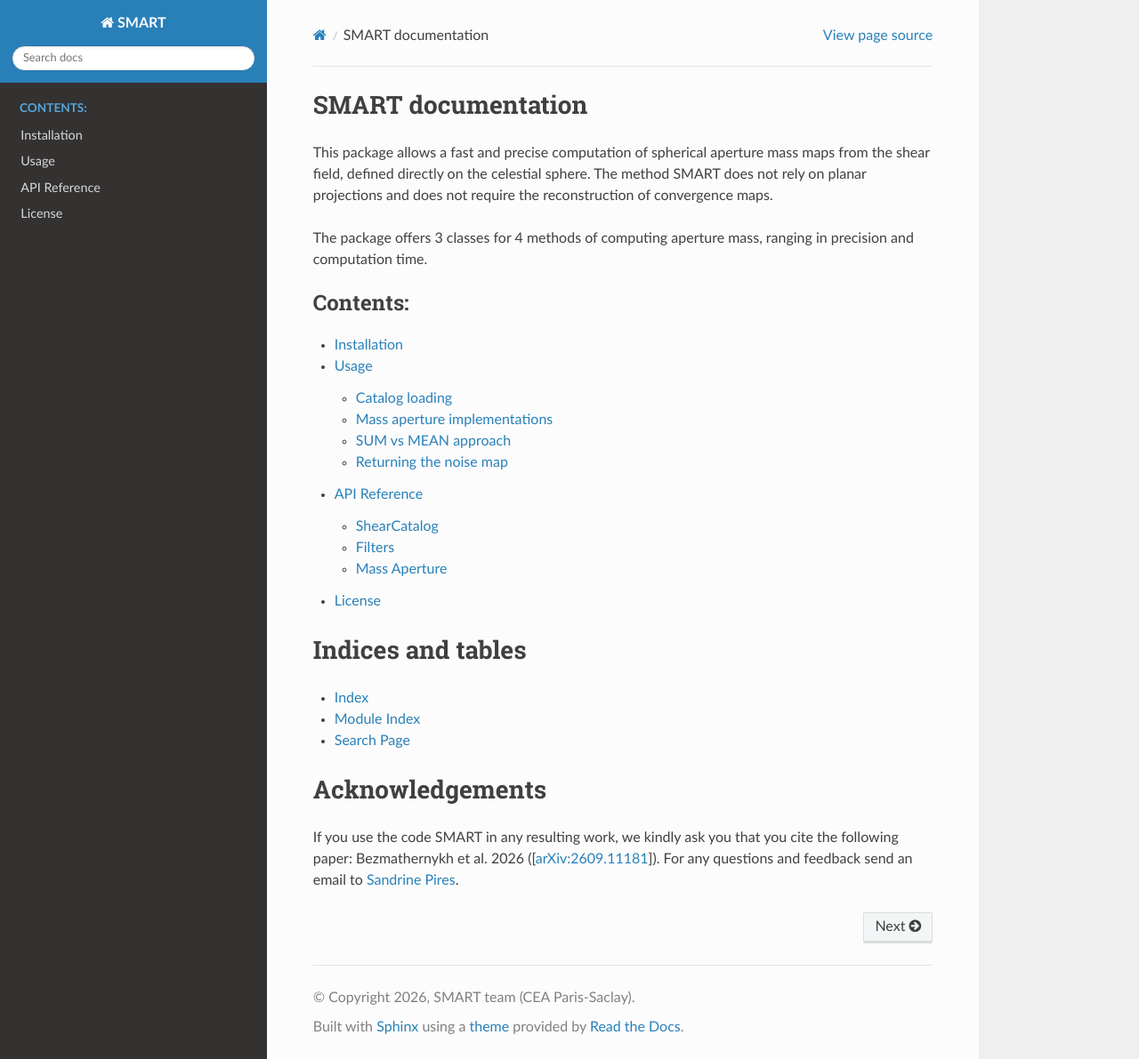
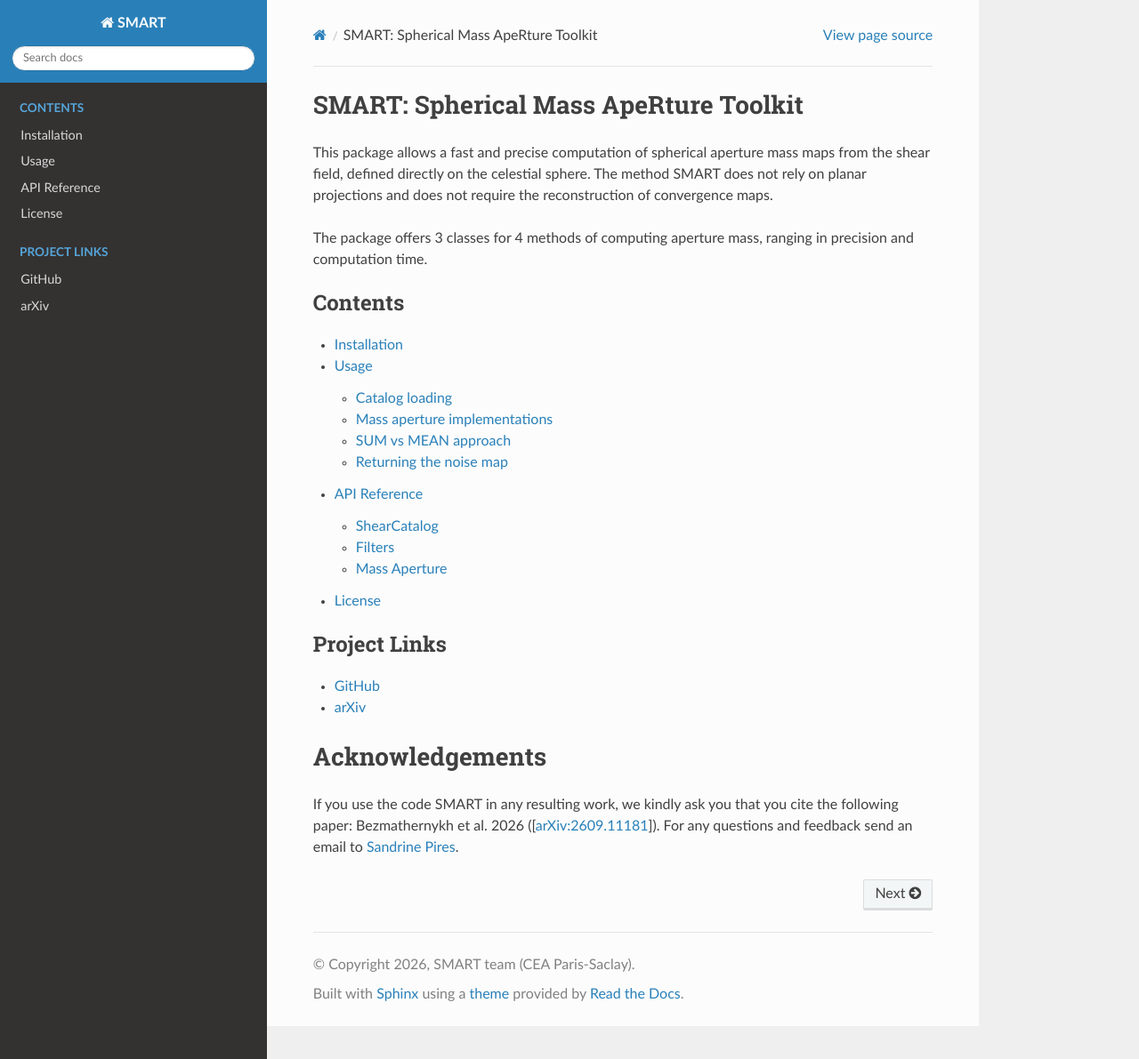
Before and after one commit to cea-lilas/SMART, a Sphinx documentation site: the page built from docs/source/index.rst, in a window 1280 px wide and 1191 px high. Shown: the whole window at 89% size. Built offline with Sphinx 7.4.7 and the Read the Docs theme 3.1.0, drawn with Linux system fonts in a browser that asks for light colours.

Commit message:
Update sphinx page

```diff
--- a/docs/source/index.rst
+++ b/docs/source/index.rst
@@ -1,5 +1,5 @@
-SMART documentation
-====================
+SMART: Spherical Mass ApeRture Toolkit
+======================================
 
 This package allows a fast and precise computation of spherical aperture mass maps from the shear
 field, defined directly on the celestial sphere. The method SMART does not rely on planar
@@ -10,19 +10,20 @@ computation time.
 
 .. toctree::
    :maxdepth: 2
-   :caption: Contents:
+   :caption: Contents
 
    installation
    usage
    api/index
    license
 
-Indices and tables
-===================
+.. toctree::
+   :maxdepth: 1
+   :caption: Project Links
 
-* :ref:`genindex`
-* :ref:`modindex`
-* :ref:`search`
+   GitHub <https://github.com/cea-lilas/SMART>
+   arXiv <https://arxiv.org/abs/2609.11181>
+
 
 Acknowledgements
 ================
```
